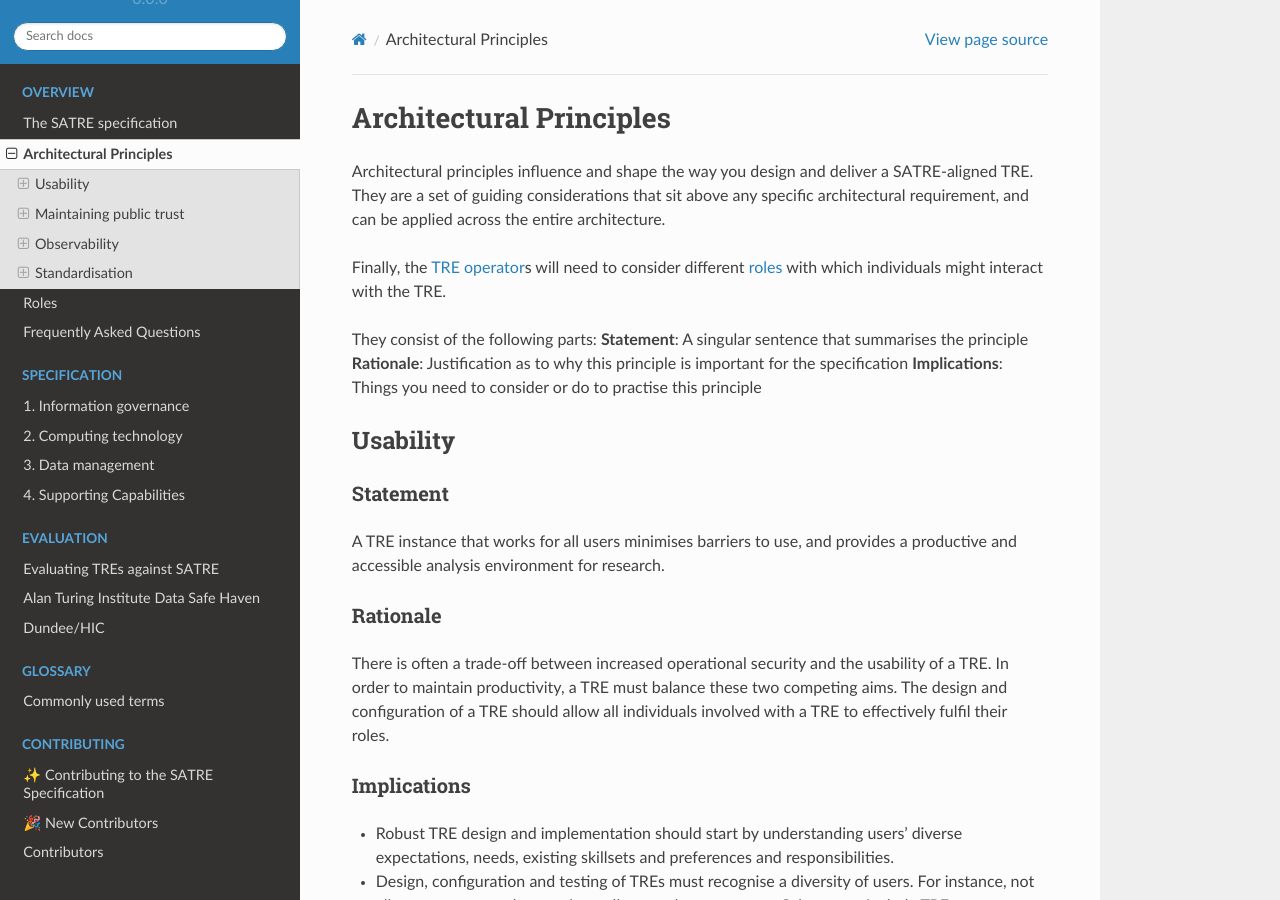
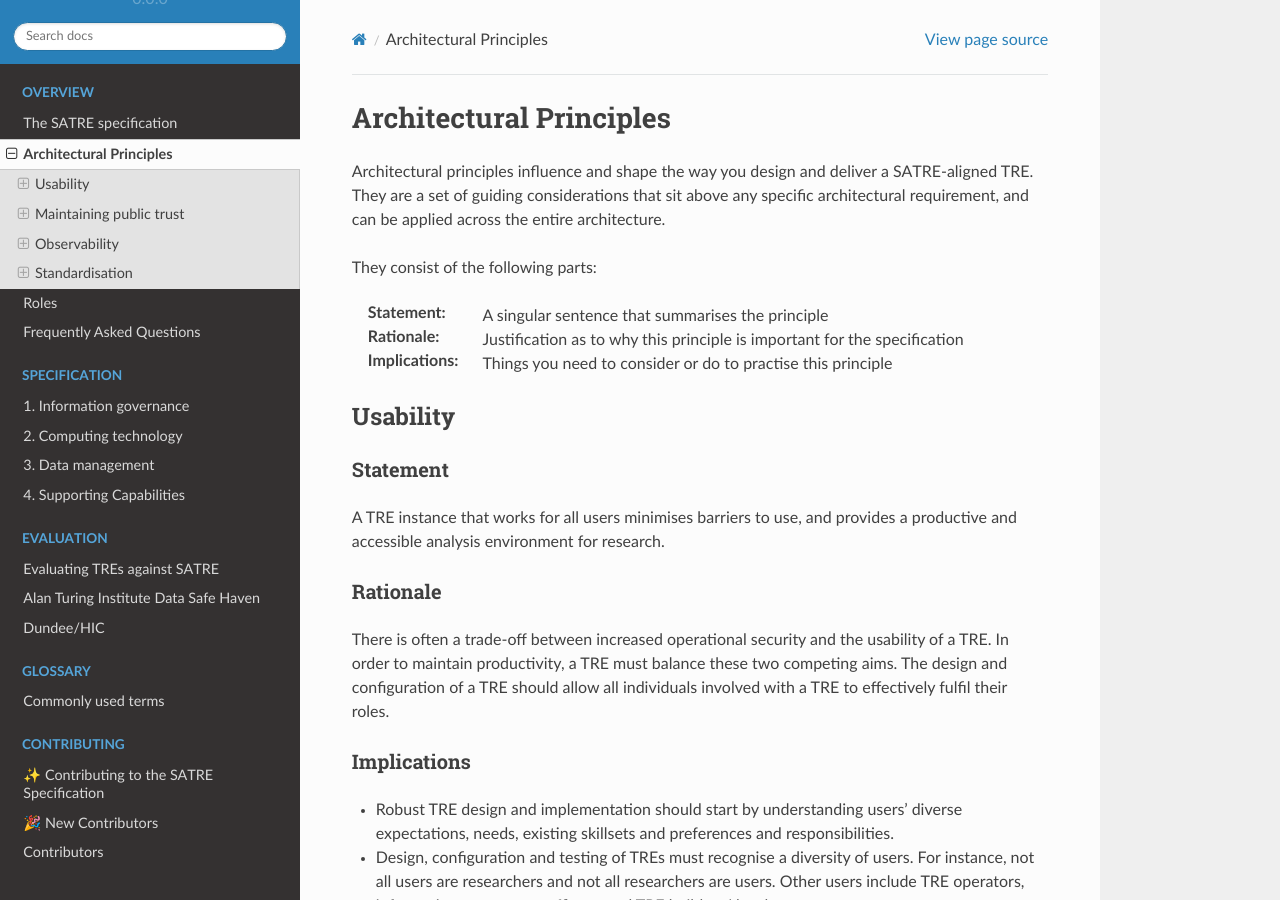
Before and after one commit to sa-tre/satre-specification, a Sphinx documentation site: the page built from docs/source/principles.md, in a window 1280 px wide and 900 px high. Built offline with Sphinx 7.4.7 and the Read the Docs theme 2.0.0, drawn with Linux system fonts in a browser that asks for light colours.

Commit message:
:memo: Apply suggestions from @manics
Co-authored-by: Simon Li <orpheus+devel@gmail.com>

```diff
--- a/docs/source/principles.md
+++ b/docs/source/principles.md
@@ -5,12 +5,10 @@
 Architectural principles influence and shape the way you design and deliver a SATRE-aligned TRE.
 They are a set of guiding considerations that sit above any specific architectural requirement, and can be applied across the entire architecture.
 
-Finally, the {ref}`TRE operator <infrastructure_roles>`s will need to consider different {ref}`roles <satre_roles>` with which individuals might interact with the TRE.
-
 They consist of the following parts:
-**Statement**: A singular sentence that summarises the principle
-**Rationale**: Justification as to why this principle is important for the specification
-**Implications**: Things you need to consider or do to practise this principle
+:Statement: A singular sentence that summarises the principle
+:Rationale: Justification as to why this principle is important for the specification
+:Implications: Things you need to consider or do to practise this principle
 
 (principle_usability)=
 
@@ -28,13 +26,13 @@ The design and configuration of a TRE should allow all individuals involved with
 
 ### Implications
 
-- Robust TRE design and implementation should start by understanding users’ diverse expectations, needs, existing skillsets and preferences and responsibilities.
+- Robust TRE design and implementation should start by understanding users' diverse expectations, needs, existing skillsets and preferences and responsibilities.
 - Design, configuration and testing of TREs must recognise a diversity of users.
   For instance, not all users are researchers and not all researchers are users.
   Other users include TRE operators, information governance officers, and TRE builders/developers.
 - Because of diverse user needs, it is unlikely that a specific TRE instance will perfectly match the needs of all users.
 - A TRE that is overly strict on tool and software provision may risk becoming unusable for users with different and varied backgrounds and skillsets.
-- Working environments can differ significantly from users’ preferred setups
+- Working environments can differ significantly from users' preferred setups
   This has design and resource implications for supporting new users, and consideration should be given to resources and time required to help users get up to speed with new and unfamiliar TRE instances.
 - Improving user experience takes time and resource, and will involve trade-offs between investing time in improved standards, better functional design, improving work and organisational culture, boosting users' skills and knowledge through training and making help more readily available at an organisational level.
   These trade-offs will need to be addressed at an organisational level, and teams may want to consider resourcing staff to focus specifically on these questions, for instance in the positions of product managers or service functions.
```
Also changed, not shown: docs/source/faqs.md (+3 -3 lines).
